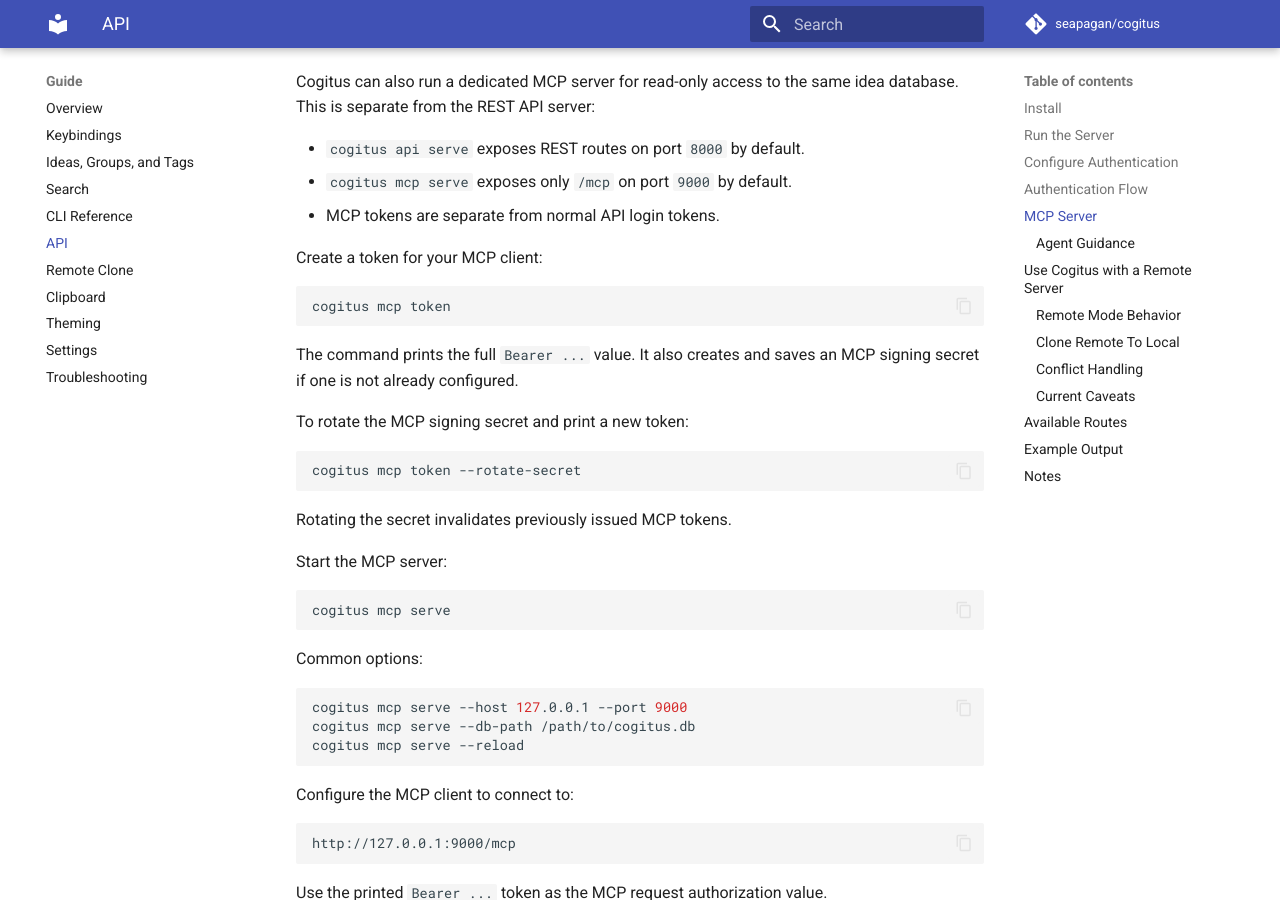
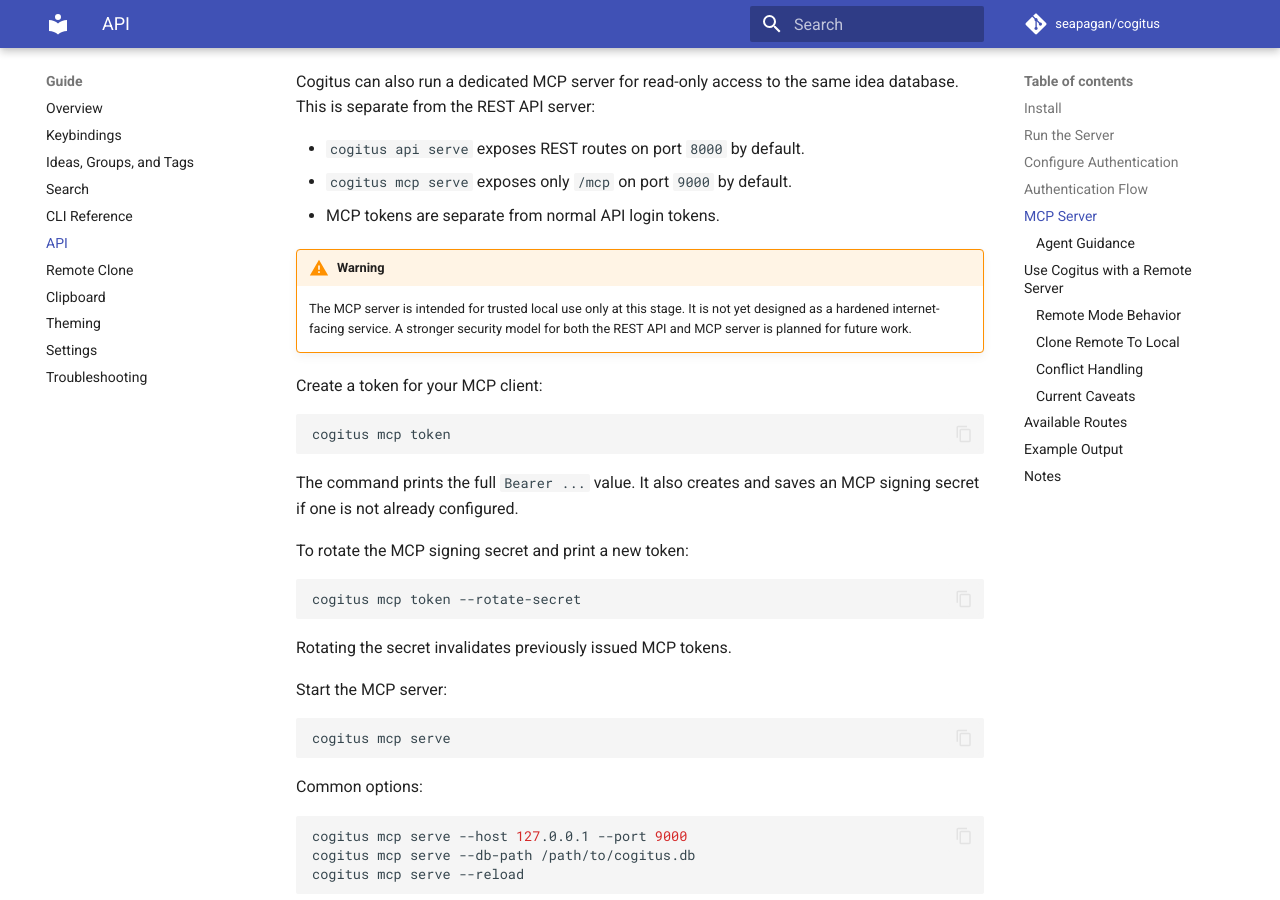
Before and after one commit to seapagan/cogitus, an MkDocs documentation site: the page built from docs/user-guide/api.md, in a window 1280 px wide and 900 px high, scrolled down 2399 px. Built offline with MkDocs 1.6.1 and Material for MkDocs 9.7.7, drawn with Linux system fonts in a browser that asks for light colours; comment, search, counter and statistics services are not loaded.

Commit message:
docs: warn MCP is local-only
Signed-off-by: Grant Ramsay <seapagan@gmail.com>

```diff
--- a/docs/user-guide/api.md
+++ b/docs/user-guide/api.md
@@ -119,6 +119,11 @@
 - `cogitus api serve` exposes REST routes on port `8000` by default.
 - `cogitus mcp serve` exposes only `/mcp` on port `9000` by default.
 - MCP tokens are separate from normal API login tokens.
+
+!!! warning
+    The MCP server is intended for trusted local use only at this stage. It is
+    not yet designed as a hardened internet-facing service. A stronger security
+    model for both the REST API and MCP server is planned for future work.
 
 Create a token for your MCP client:
 
```
